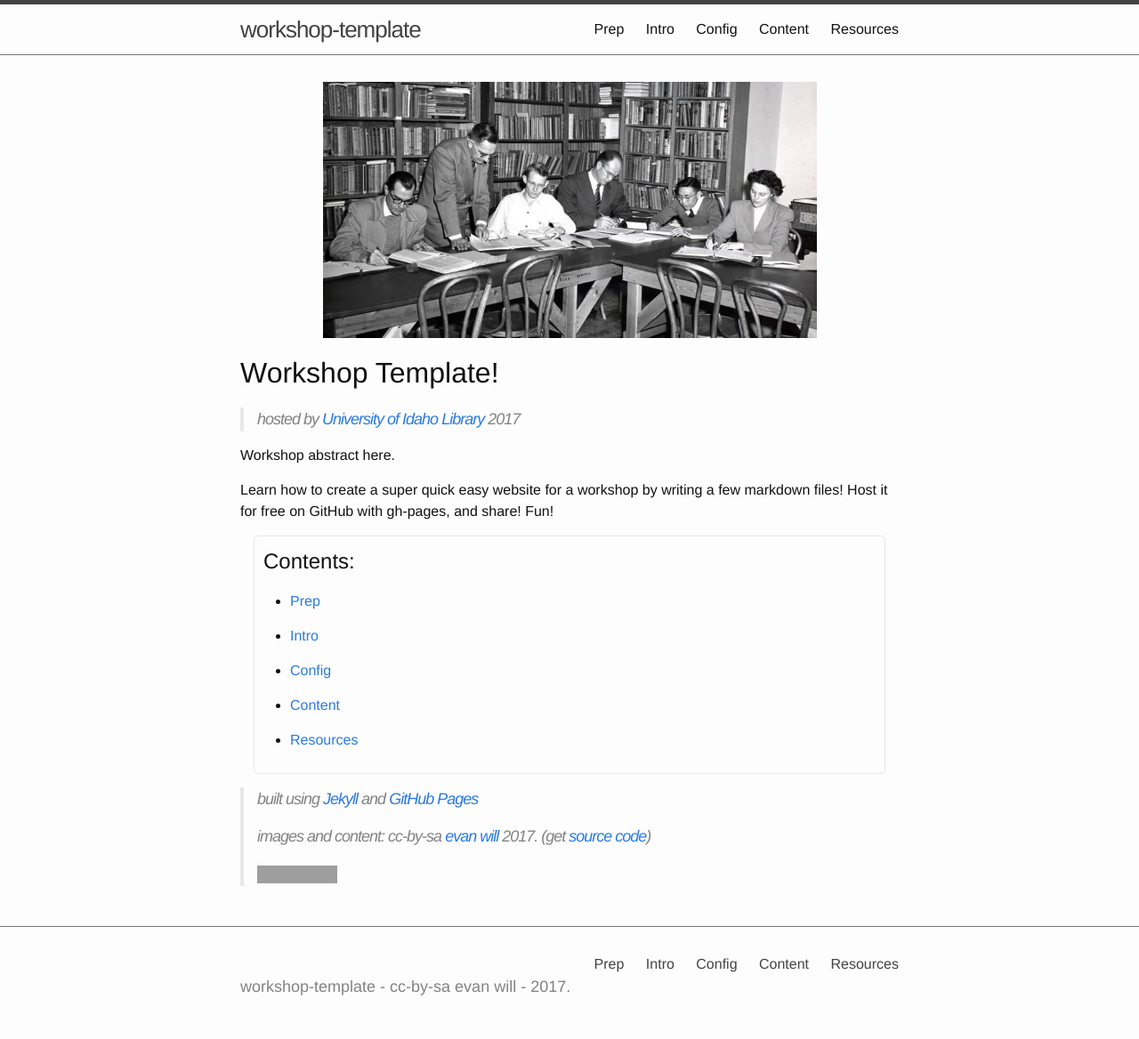
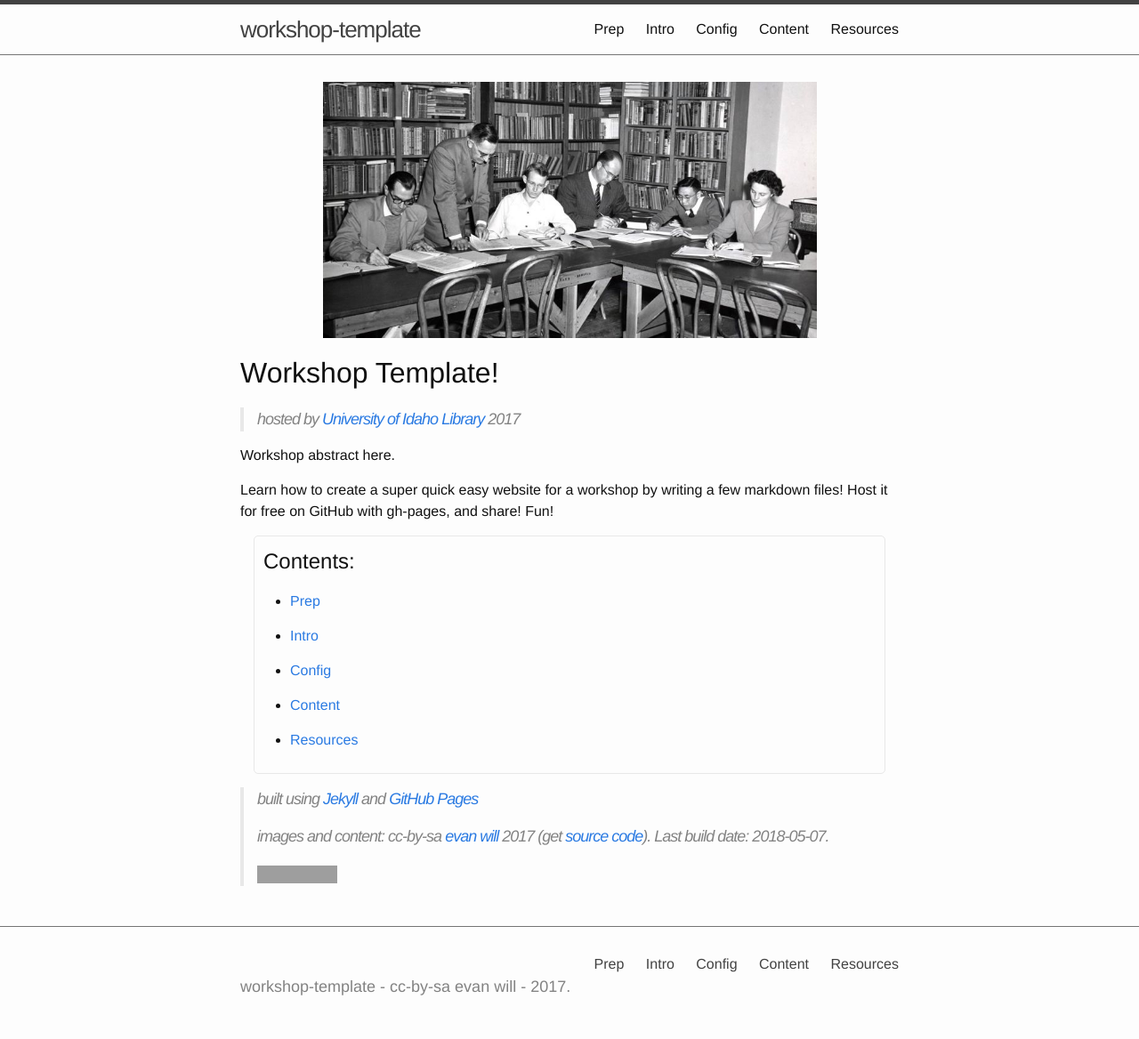
Before and after one commit to evanwill/workshop-template, a Jekyll site: the page built from index.md, in a window 1280 px wide. Shown: the whole page at 89% size. Built offline with Jekyll 4.4.1, drawn with Linux system fonts in a browser that asks for light colours; grey boxes are pictures that could not be loaded.

Commit message:
add last build date

```diff
--- a/index.md
+++ b/index.md
@@ -24,6 +24,7 @@ Fun!
 
 > built using [Jekyll](https://jekyllrb.com/) and [GitHub Pages](https://pages.github.com/)
 >
-> images and content: cc-by-sa <a href="https://github.com/{{ site.github_username }}">{{ site.author }}</a> {{ site.pub_year}}. (get [source code]({{ site.repo }}))
+> images and content: cc-by-sa <a href="https://github.com/{{ site.github_username }}">{{ site.author }}</a> {{ site.pub_year}} (get [source code]({{ site.repo }})).
+> Last build date: {{ site.time | date: "%Y-%m-%d" }}.
 >
 > <a href="http://creativecommons.org/licenses/by-sa/4.0/" rel="license"><img style="border-width: 0;" src="https://i.creativecommons.org/l/by-sa/4.0/88x31.png" alt="Creative Commons License" /></a>
```
